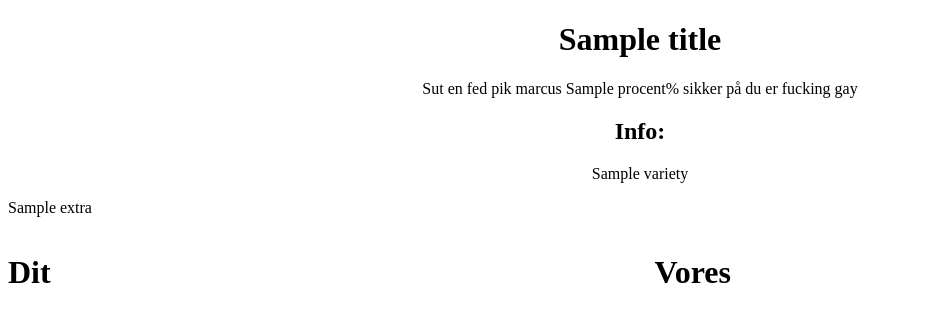
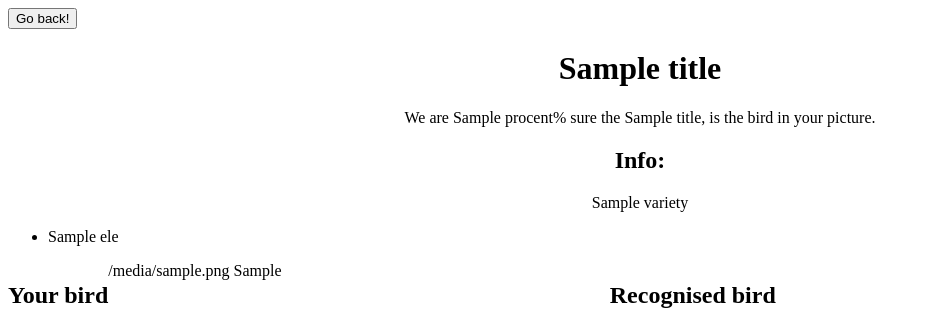
Before and after one commit to MarcusJyl/PytEksamen, a Python web app: template flask/templates/output.html in a window 1280 px wide. Shown: the top 313 px of the page, without its empty margins (0-926 px from the left). Run offline with Jinja, Linux system fonts and the light colour scheme; the template is opened without the code that fills it: most values are stand-ins (such as "Sample title", 1, 10 or a date in 2020); grey boxes marked "Sample" are stand-in pictures.

Commit message:
Translated

```diff
--- a/flask/hva.py
+++ b/flask/hva.py
@@ -63,7 +63,7 @@ def classify_type():
     picture = birdScraper.getPicture(birdScraper.processBirdName(os.path.join(UPLOAD_FOLDER, request.args.get('filename')))[0])
         # Render the output in new HTML page
 
-    return render_template('output.html', variety=variety[2], title=variety[0].replace("_", " "), picture=picture, filename= request.args.get('filename'), extra=variety[1], procent=variety[3] * 100)
+    return render_template('output.html', variety=variety[2], title=variety[0].replace("_", " "), picture=picture, filename= request.args.get('filename'), extra=variety[1], procent=int(variety[3] * 100))
 
 
 @app.route('/display/<filename>')
--- a/flask/templates/output.html
+++ b/flask/templates/output.html
@@ -1,31 +1,46 @@
 <!DOCTYPE html>
 <html lang="en">
+
 <head>
     <meta charset="UTF-8">
     <meta http-equiv="X-UA-Compatible" content="IE=edge">
     <meta name="viewport" content="width=device-width, initial-scale=1.0">
     <title>Document</title>
 </head>
+
 <body>
+    <form>
+        <input type="button" value="Go back!" onclick="history.back()">
+    </form>
     <div style="text-align: center">
         <h1>{{title}}</h1>
-            <p>Sut en fed pik marcus {{procent}}% sikker på du er fucking gay</p>
+        <p>We are {{procent}}% sure the {{title}}, is the bird in your picture. </p>
         <h2>Info:</h2>
         {{ variety }}
     </div>
-        <p>{{extra}}</p>
+    <ul>
+        {% for ele in extra %}
+        <li>{{ ele }}</li>
+        {% endfor %}
+    </ul>
+
 
     <div style="width: 70%; text-align: center">
         <div style="float: left">
-                <h1>Dit</h1>
-                <img src="{{ url_for('display_image', filename=filename) }}" alt="bird" width="400px"/>
+            <h2>Your bird</h2>
+            <img src="{{ url_for('display_image', filename=filename) }}" alt="bird" width="400px" />
         </div>
         <div style="float: right">
-                <h1>Vores</h1>
-                <img src="{{picture}}" width="400px"/>
+            <h2>Recognised bird</h2>
+            <img src="{{picture}}" width="400px" />
         </div>
+    </div>
+    <div>
+        {{similar_birds_pictures}}
+        {{similar_birds}}
     </div>
 
 
 </body>
+
 </html>
```
Also changed, not shown: flask/birdScraper.py (+6 -4 lines), flask/model.py (+7 -8 lines), flask/templates/index.html (+8 -5 lines). Lines whose indentation alone changed are shown as unchanged.
